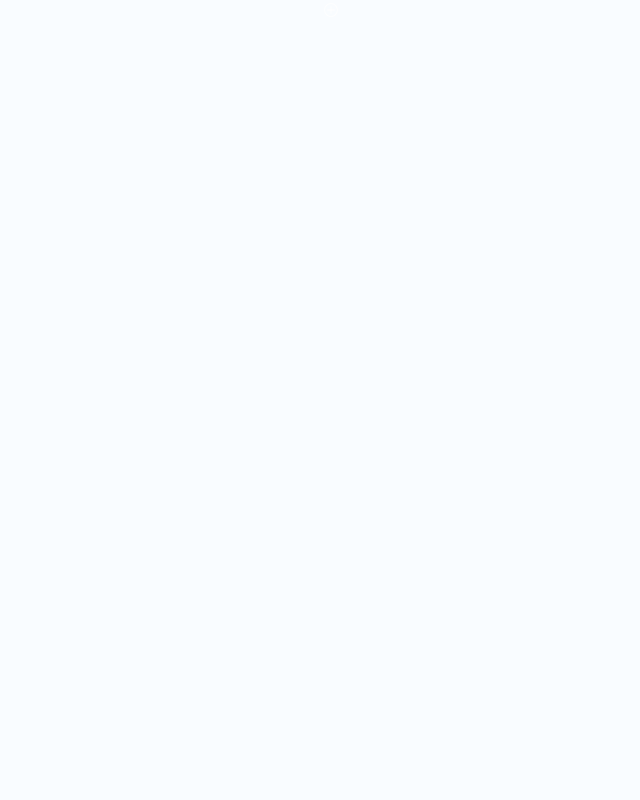
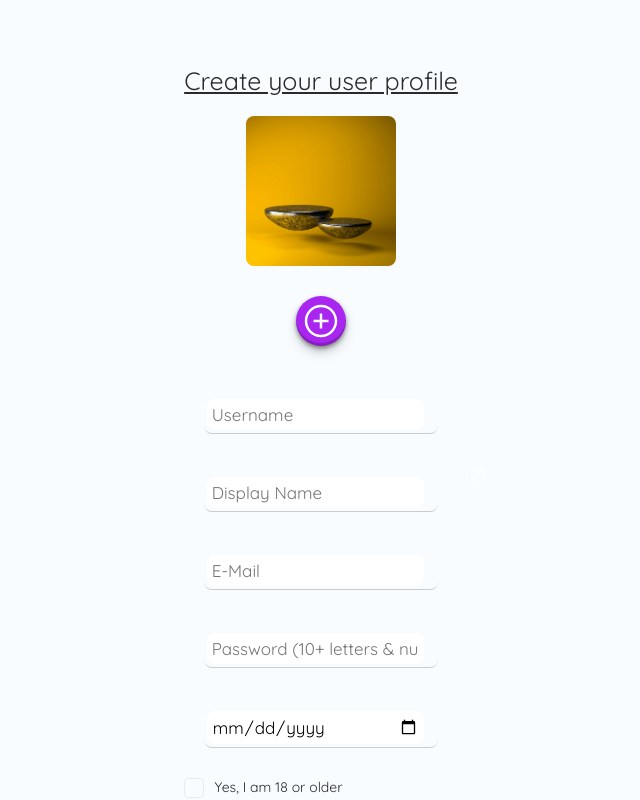
Before and after one commit to Artem-Brui/CodeSquareChat, a React (Vite) app in the folder frontend/: page /user-registration-form-page in a window 1280 px wide. Before the commit this address had no page. Shown: the top 800 px of the page, without its empty margins (309-949 px from the left). Built offline with nearby package versions, Linux system fonts and the light colour scheme; a web font is replaced by a local one.

Commit message:
user registration (sign up= page) git push

```diff
--- a/frontend/src/App.tsx
+++ b/frontend/src/App.tsx
@@ -2,6 +2,7 @@ import { BrowserRouter as Router, Route, Routes } from "react-router-dom";
 import FAQPage from "./components/log-in/FAQ/FAQPage";
 import TermsAndConditions from "./components/log-in/TermsAndConditions/TermsAndConditions";
 import WelcomePage from "./components/log-in/WelcomePage";
+import UserRegistrationFormPage from "./components/users/registration/UserRegistrationPage";
 
 function App() {
   return (
@@ -10,7 +11,10 @@ function App() {
         <Route path="/" element={<WelcomePage />} />
         <Route path="/faq" element={<FAQPage />} />
         <Route path="/terms-and-conditions" element={<TermsAndConditions />} />
-        <Route path="/faq" element={<FAQPage />} />
+        <Route
+          path="/user-registration-form-page"
+          element={<UserRegistrationFormPage />}
+        />
       </Routes>
     </Router>
   );
--- /dev/null
+++ b/frontend/src/components/users/registration/SignUpAddImage/SignUpAddImage.tsx
@@ -0,0 +1,36 @@
+import "@/assets/main.css";
+// import User from "@assets/images/placeholder-rooms.png";
+
+export default function SignUpAddImage(): JSX.Element {
+  return (
+    <div className="signup-add-image">
+      <div className="profile-picture-upload">
+        <div className="picture-placeholder">
+          {/* Placeholder text for the image formats */}
+          <img
+            src="src/assets/images/placeholder-rooms.png"
+            alt="image placeholder"
+          />
+        </div>
+      </div>
+      <div className="add-image-button">
+        <div className="add-button">
+          <div className="svg-icon">
+            <svg
+              xmlns="http://www.w3.org/2000/svg"
+              width="4rem"
+              height="4rem"
+              viewBox="0 0 32 32"
+            >
+              <rect width="32" height="32" fill="none" />
+              <path
+                fill="#fff"
+                d="M16 3C8.832 3 3 8.832 3 16s5.832 13 13 13s13-5.832 13-13S23.168 3 16 3m0 2c6.087 0 11 4.913 11 11s-4.913 11-11 11S5 22.087 5 16S9.913 5 16 5m-1 5v5h-5v2h5v5h2v-5h5v-2h-5v-5z"
+              />
+            </svg>
+          </div>
+        </div>
+      </div>
+    </div>
+  );
+}
--- /dev/null
+++ b/frontend/src/components/users/registration/SignUpTitle/SignUpTitle.tsx
@@ -0,0 +1,5 @@
+import "@/assets/main.css";
+
+export default function SignUpTitle() {
+  return <h1 className="create-h1">Create your user profile</h1>;
+}
--- /dev/null
+++ b/frontend/src/components/users/registration/SignUpUserInfoForm/SignUpUserInfoForm.tsx
@@ -0,0 +1,66 @@
+import "@/assets/main.css";
+
+export default function SignUpUserInfoForm(): JSX.Element {
+  return (
+    <form className="registration-form">
+      <div className="form-group">
+        <input
+          type="text"
+          placeholder="Username"
+          className="input-field regis"
+          required
+        />
+      </div>
+      <div className="form-group">
+        <input
+          type="text"
+          placeholder="Display Name"
+          className="input-field regis"
+          required
+        />
+      </div>
+      <div className="form-group">
+        <input
+          type="email"
+          placeholder="E-Mail"
+          className="input-field regis"
+          required
+        />
+      </div>
+      <div className="form-group">
+        <input
+          type="password"
+          placeholder="Password (10+ letters & numbers)"
+          className="input-field regis"
+          required
+        />
+      </div>
+      <div className="form-group">
+        <input
+          type="date"
+          placeholder="Birthdate (dd/mm/yyyy)"
+          className="input-field regis"
+          required
+        />
+      </div>
+      {/* Checkbox group for agreements */}
+      <div className="checkbox-group">
+        <label>
+          <input type="checkbox" required />
+          <div>Yes, I am 18 or older</div>
+        </label>
+
+        <label>
+          <input type="checkbox" required />
+          <div>General Terms and Conditions (GTC)...</div>
+        </label>
+      </div>
+      {/* Submit button */}
+      <div className="signin-button">
+        <button type="submit" className="submit-button">
+          Sign in
+        </button>
+      </div>
+    </form>
+  );
+}
--- /dev/null
+++ b/frontend/src/components/users/registration/UserRegistrationPage.tsx
@@ -0,0 +1,16 @@
+import "@/assets/main.css";
+import SignUpAddImage from "./SignUpAddImage/SignUpAddImage";
+import SignUpUserInfoForm from "./SignUpUserInfoForm/SignUpUserInfoForm";
+import SignUpTitle from "./SignUpTitle/SignUpTitle";
+
+export default function UserRegistrationFormPage() {
+  return (
+    <div className="container">
+      <div className="user-registration-container">
+        <SignUpTitle />
+        <SignUpAddImage />
+        <SignUpUserInfoForm />
+      </div>
+    </div>
+  );
+}
```
